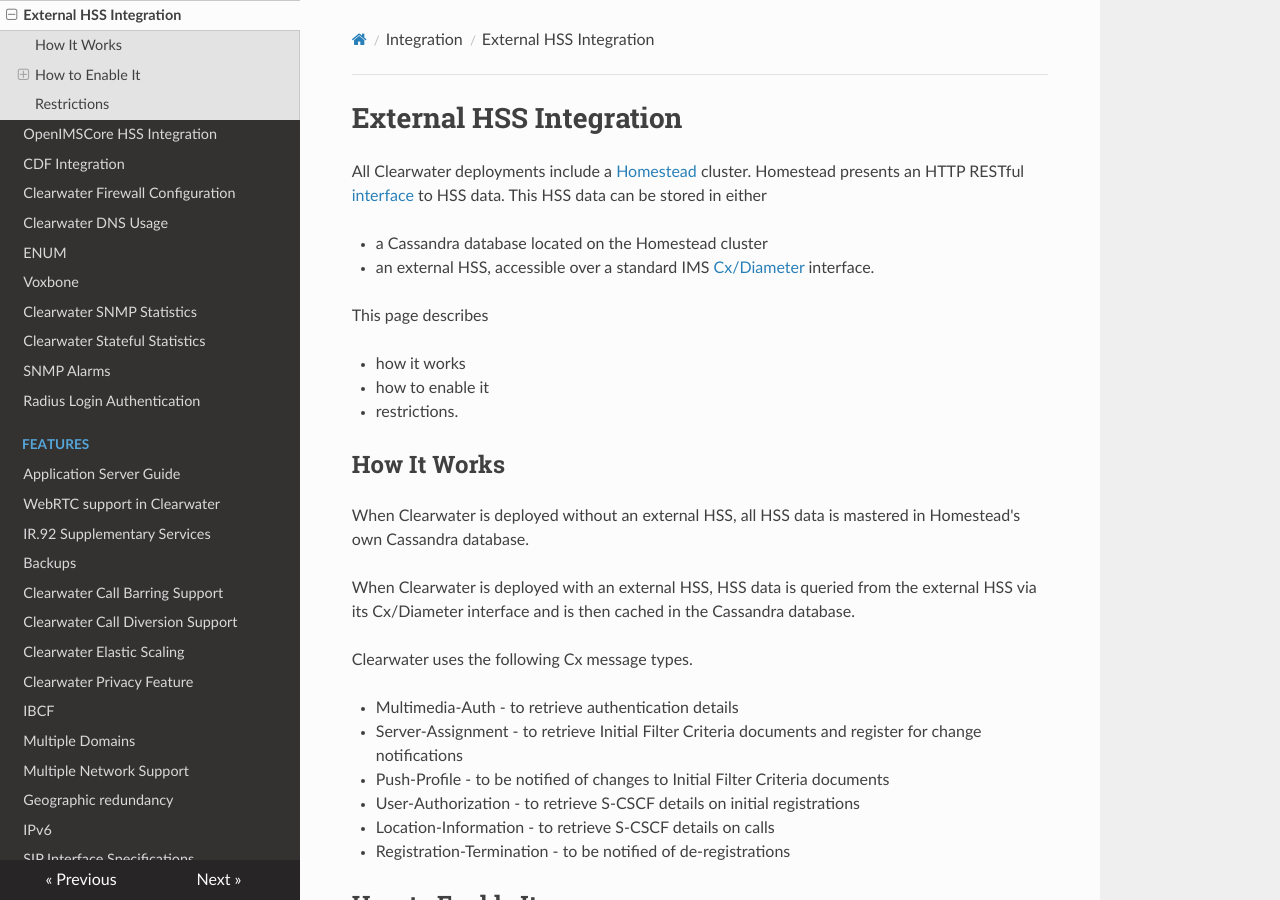
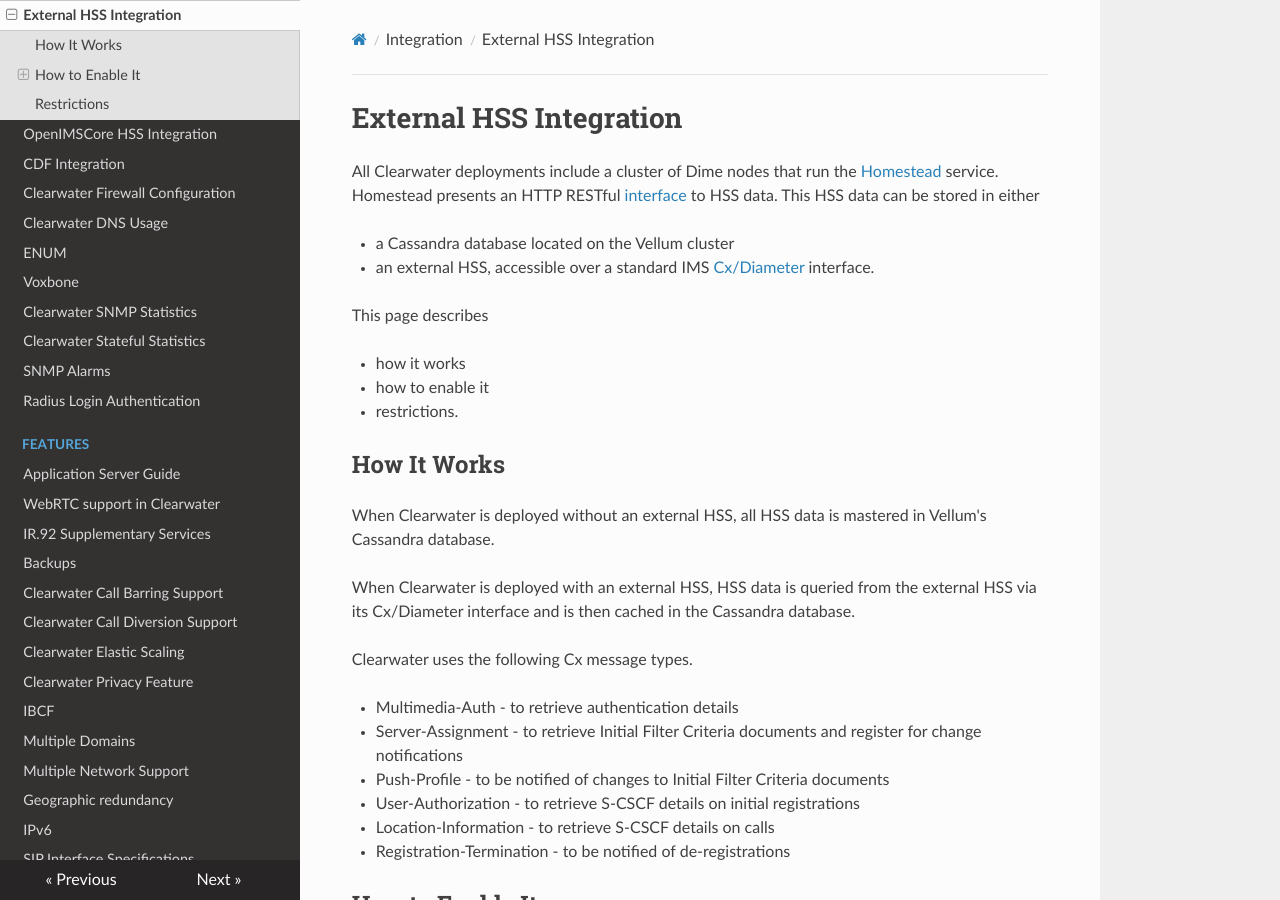
Before and after one commit to Metaswitch/clearwater-readthedocs, an MkDocs documentation site: the page built from docs/External_HSS_Integration.md, in a window 1280 px wide and 900 px high. Built offline with MkDocs 1.6.1, drawn with Linux system fonts in a browser that asks for light colours; nearby versions of some CDN libraries; old or Windows-style settings are respelled for this version of MkDocs.

Commit message:
External HSS Integration markups

```diff
--- a/docs/External_HSS_Integration.md
+++ b/docs/External_HSS_Integration.md
@@ -1,8 +1,8 @@
 # External HSS Integration
 
-All Clearwater deployments include a [Homestead](https://github.com/Metaswitch/crest) cluster.  Homestead presents an HTTP RESTful [interface](https://github.com/Metaswitch/homestead/blob/dev/docs/homestead_api.md) to HSS data.  This HSS data can be stored in either
+All Clearwater deployments include a cluster of Dime nodes that run the [Homestead](https://github.com/Metaswitch/homestead) service.  Homestead presents an HTTP RESTful [interface](https://github.com/Metaswitch/homestead/blob/dev/docs/homestead_api.md) to HSS data.  This HSS data can be stored in either
 
-*   a Cassandra database located on the Homestead cluster
+*   a Cassandra database located on the Vellum cluster
 *   an external HSS, accessible over a standard IMS [Cx/Diameter](http://www.3gpp.org/ftp/Specs/html-info/29228.htm) interface.
 
 This page describes
@@ -13,7 +13,7 @@ This page describes
 
 ## How It Works
 
-When Clearwater is deployed without an external HSS, all HSS data is mastered in Homestead's own Cassandra database.
+When Clearwater is deployed without an external HSS, all HSS data is mastered in Vellum's Cassandra database.
 
 When Clearwater is deployed with an external HSS, HSS data is queried from the external HSS via its Cx/Diameter interface and is then cached in the Cassandra database.
 
```
